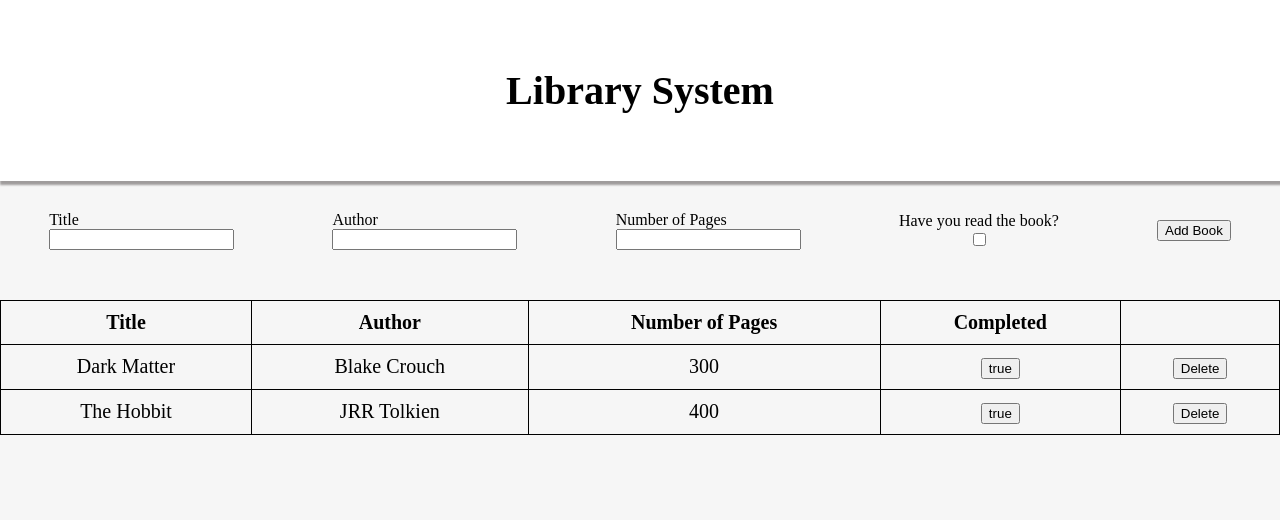
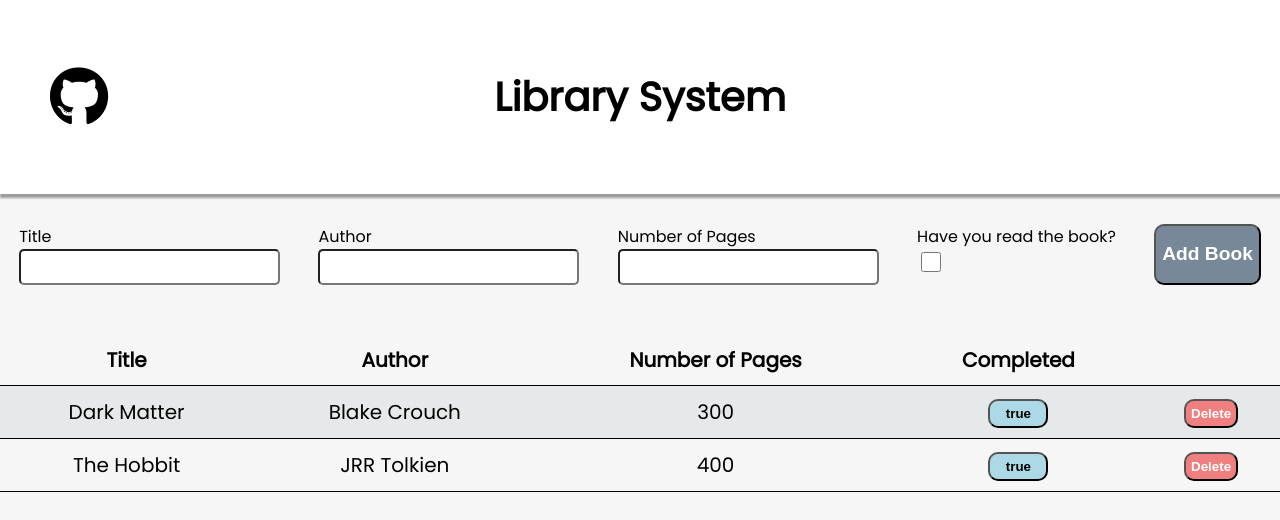
Before and after one commit to keshav278/library, a plain HTML site: page index.html in a window 1280 px wide. Drawn offline with Linux system fonts and the light colour scheme.

Commit message:
styles added

```diff
--- a/index.html
+++ b/index.html
@@ -7,9 +7,11 @@
     <title>Library</title>
     <link rel="stylesheet" href="style.css">
     <script src="script.js" defer></script>
+    <link rel="stylesheet" href="https://use.fontawesome.com/releases/v5.6.1/css/all.css">
 </head>
 <body>
     <header>
+        <a href="https://github.com/keshav278/library"><i class="fab fa-github"></i></a>
         <h1>Library System</h1>
     </header>
     <main>
--- a/script.js
+++ b/script.js
@@ -23,7 +23,6 @@ table.addEventListener('click',(e)=>{
       if(e.target.classList.contains("stat")){
           changeStat(findBookIndex(myLibrary,curr.innerText));
       }
-      console.log(e.target);
       showLibrary();
 });
 function addtoLibrary(){
@@ -31,7 +30,7 @@ function addtoLibrary(){
      let book = new createBook(title.value,author.value,pages.value,completed.checked);
      if(title.value===''||author.value===""||pages.value==="")
       {
-          alert("Please fill all fields");
+          alert("Please fill all the fields");
 
       }
      else
--- a/style.css
+++ b/style.css
@@ -1,7 +1,9 @@
+@import url('https://fonts.googleapis.com/css2?family=Poppins&display=swap');
 body{
     background-color: rgb(246, 246, 246);
     margin: 0;
     padding: 0;
+    font-family: 'Poppins', sans-serif;
 }
 h1{
     font-size: 40px;
@@ -19,14 +21,19 @@ main{
     flex-direction: column;
     margin-top: 30px;
 }
+.title,.pages,.author{
+    padding: 5px;
+    font-size: larger;
+    border-radius:5px;
+}
 .inp{
     display: flex;
     flex-direction: column;
 }
 .newbook{
     display:flex;
-    justify-content: space-around;
-    align-items: center;
+    justify-content:space-around;
+
 
 }
 table{
@@ -35,10 +42,68 @@ table{
 
 }
 table,th,td{
-    border: 1px solid black;
+    border-bottom: 1px solid black;
     border-collapse: collapse;
     padding: 10px;
 }
 td{
     text-align: center;
 }
+input#isRead{
+    height:20px;
+    width: 20px;
+}
+.del{
+    border-radius: 10px;
+    padding: 5px;
+    background-color: lightcoral;
+    color: white;
+    font-weight: bolder;
+    transition: 0.3s;
+}
+.stat{
+    border-radius: 10px;
+    padding: 5px;
+    width: 60px;
+    background-color: lightblue;
+    color: black;
+    font-weight: bolder;
+    transition: 0.3s;
+}
+.addNew{
+    border-radius: 10px;
+    width: max-content;
+    font-size: larger;
+    font-weight: bolder;
+    background-color: lightslategray;
+    transition: 0.3s;
+    color:white;
+}
+a{
+    position: absolute;
+    left: 50px;
+    color: black;
+    transition:0.4s ease-in-out;
+
+}
+a:hover{
+     transform:scale(1.5);
+
+}
+i {
+
+    font-size: 60px;
+}
+.del:hover{
+    background-color: red;
+}
+.stat:hover{
+    background-color: aqua;
+}
+.addNew:hover{
+    background-color: azure;
+    color:black;
+}
+tbody>tr:nth-child(odd){
+    background-color: rgb(230, 233, 234);
+}
```
